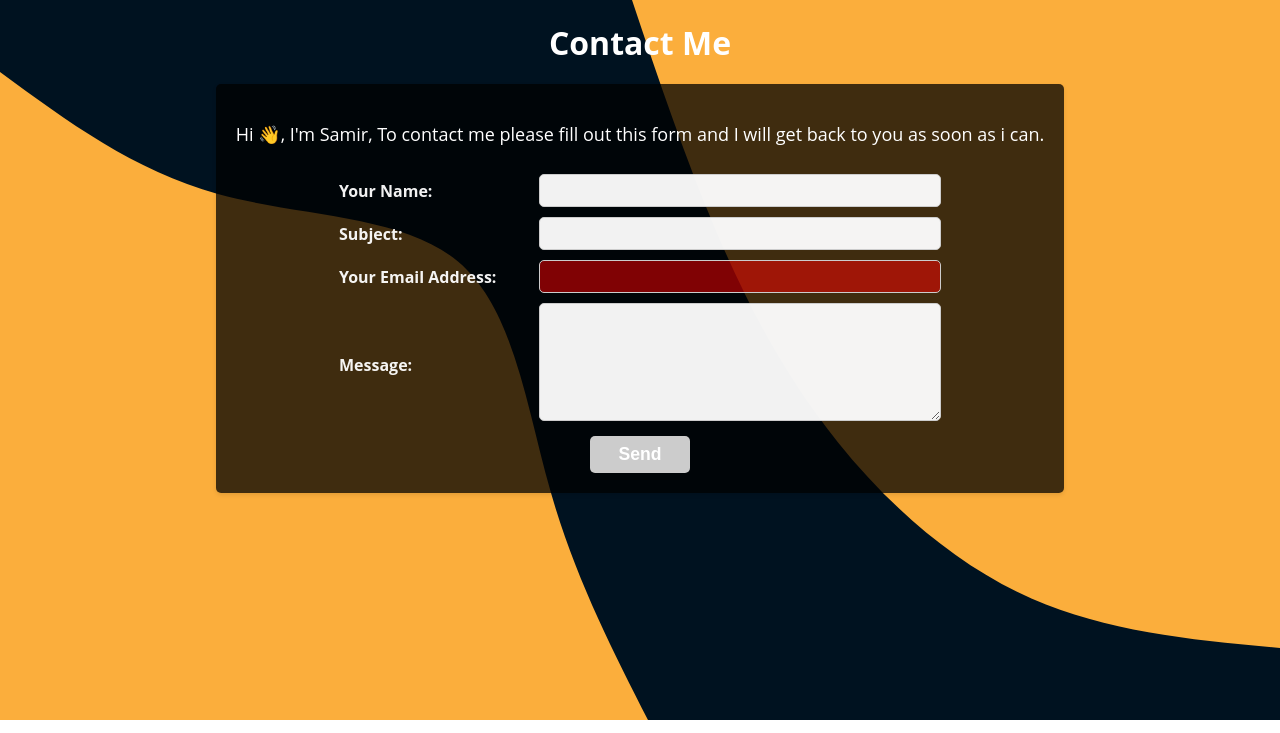
After one commit to redplusblue/alert-handler, a Flask app: page /contact in a window 1280 px wide. The commit adds this page. Shown: the top 733 px of the page. Run offline with Flask 3, Linux system fonts and the light colour scheme.

Commit message:
Changed redirects to work with website

```diff
--- a/app/__init__.py
+++ b/app/__init__.py
@@ -18,6 +18,10 @@ app = Flask(__name__)
 def index():
     return render_template('index.html')
 
+@app.route('/contact')
+def contact():
+    return render_template('contact.html')
+
 def send_email(sender_email, app_password, recipient_email, subject, body):
     msg = MIMEMultipart()
     msg["From"] = sender_email
@@ -30,9 +34,6 @@ def send_email(sender_email, app_password, recipient_email, subject, body):
     server.login(sender_email, app_password)
     server.sendmail(sender_email, recipient_email, msg.as_string())
     server.quit()
-
-    print("Email sent successfully.")
-    print("Emails sent: ", email_cache.get(datetime.now().replace(minute=0, second=0, microsecond=0))['count'])
 
 @app.route('/submit', methods=['POST'])
 def submit_alert():
--- /dev/null
+++ b/app/templates/contact.html
@@ -0,0 +1,55 @@
+<!DOCTYPE html>
+<html>
+  <head>
+    <title>Contact Me</title>
+    <link
+      rel="stylesheet"
+      href="{{ url_for('static', filename='style.css') }}"
+    />
+  </head>
+  <body>
+    <h1>Contact Me</h1>
+    <form method="POST" action="{{ url_for('submit_alert') }}">
+      <div class="form-row greeting">
+        <p>
+          Hi 👋, I'm Samir, To contact me please fill out this form and I will
+          get back to you as soon as i can.
+        </p>
+      </div>
+      <div class="form-row">
+        <div class="label">Your Name:</div>
+        <div class="input">
+          <input type="text" id="name" name="name" required />
+        </div>
+      </div>
+      <div class="form-row">
+        <div class="label">Subject:</div>
+        <div class="input">
+          <input type="text" id="subject" name="subject" required />
+        </div>
+      </div>
+      <div class="form-row">
+        <div class="label">Your Email Address:</div>
+        <div class="input">
+          <input type="email" id="email" name="email" required />
+        </div>
+      </div>
+      <div class="form-row">
+        <div class="label">Message:</div>
+        <div class="input">
+          <textarea
+            id="alert"
+            name="alert"
+            rows="4"
+            cols="50"
+            required
+          ></textarea>
+        </div>
+      </div>
+      <div class="submit-button">
+        <input type="submit" value="Send" disabled />
+      </div>
+    </form>
+  </body>
+  <script src="{{ url_for('static', filename='script.js') }}"></script>
+</html>
```
Also changed, not shown: app/templates/index.html (+9 -50 lines), app/static/images/undcons.gif (added).
